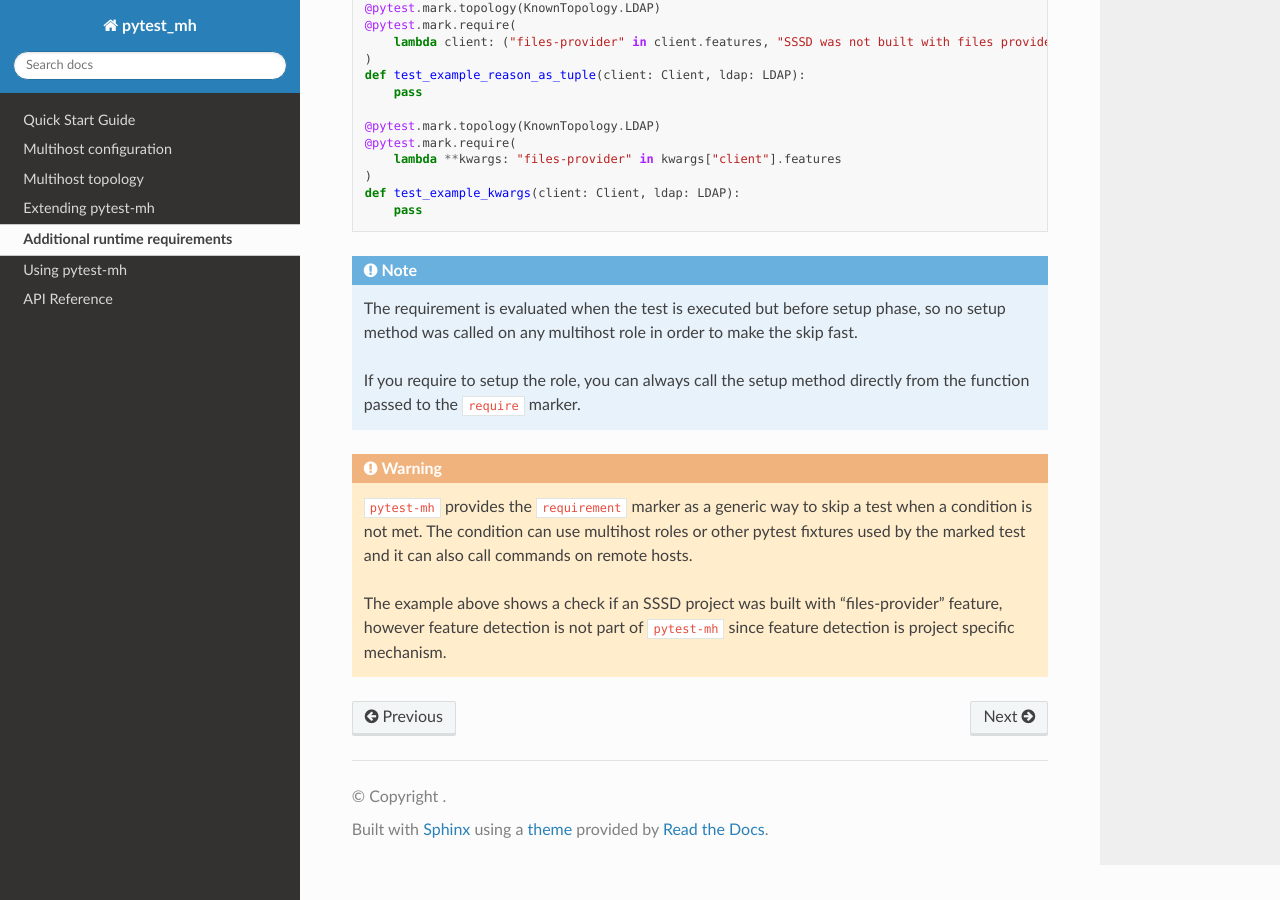
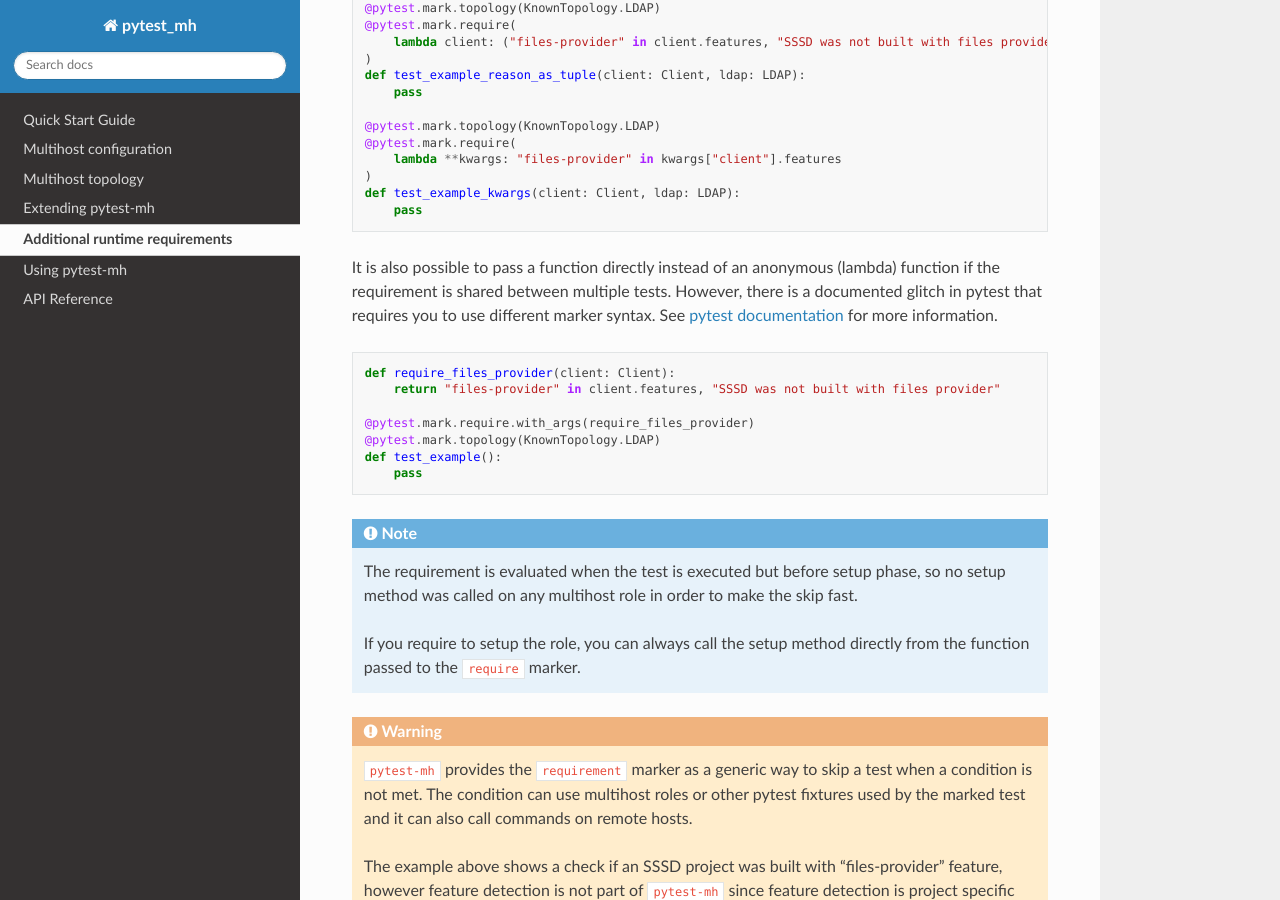
Before and after one commit to next-actions/pytest-mh, a Sphinx documentation site: the page built from docs/runtime-requirements.rst, in a window 1280 px wide and 900 px high, scrolled down 651 px. Built offline with Sphinx 7.4.7 and the Read the Docs theme 2.0.0, drawn with Linux system fonts in a browser that asks for light colours.

Commit message:
docs: document with_args usage with pytest.mark.require

```diff
--- a/docs/runtime-requirements.rst
+++ b/docs/runtime-requirements.rst
@@ -40,6 +40,23 @@ The function takes all fixtures that are available to the test as parameters.
     def test_example_kwargs(client: Client, ldap: LDAP):
         pass
 
+It is also possible to pass a function directly instead of an anonymous (lambda)
+function if the requirement is shared between multiple tests. However, there is
+a documented glitch in pytest that requires you to use different marker syntax.
+See `pytest documentation
+<https://docs.pytest.org/en/stable/example/markers.html#passing-a-callable-to-custom-markers>`__
+for more information.
+
+.. code-block:: python
+
+    def require_files_provider(client: Client):
+        return "files-provider" in client.features, "SSSD was not built with files provider"
+
+    @pytest.mark.require.with_args(require_files_provider)
+    @pytest.mark.topology(KnownTopology.LDAP)
+    def test_example():
+        pass
+
 .. note::
 
     The requirement is evaluated when the test is executed but before setup
```
